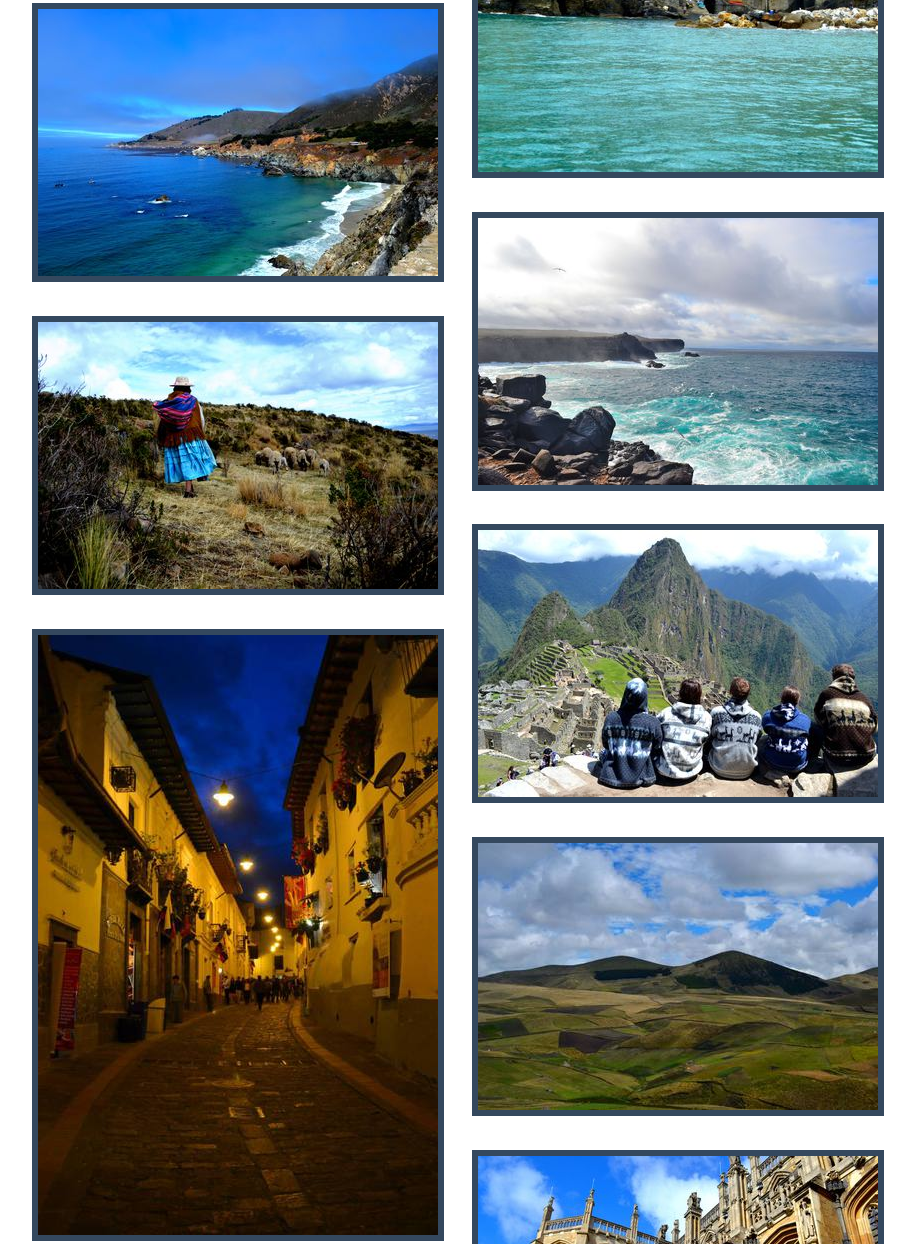
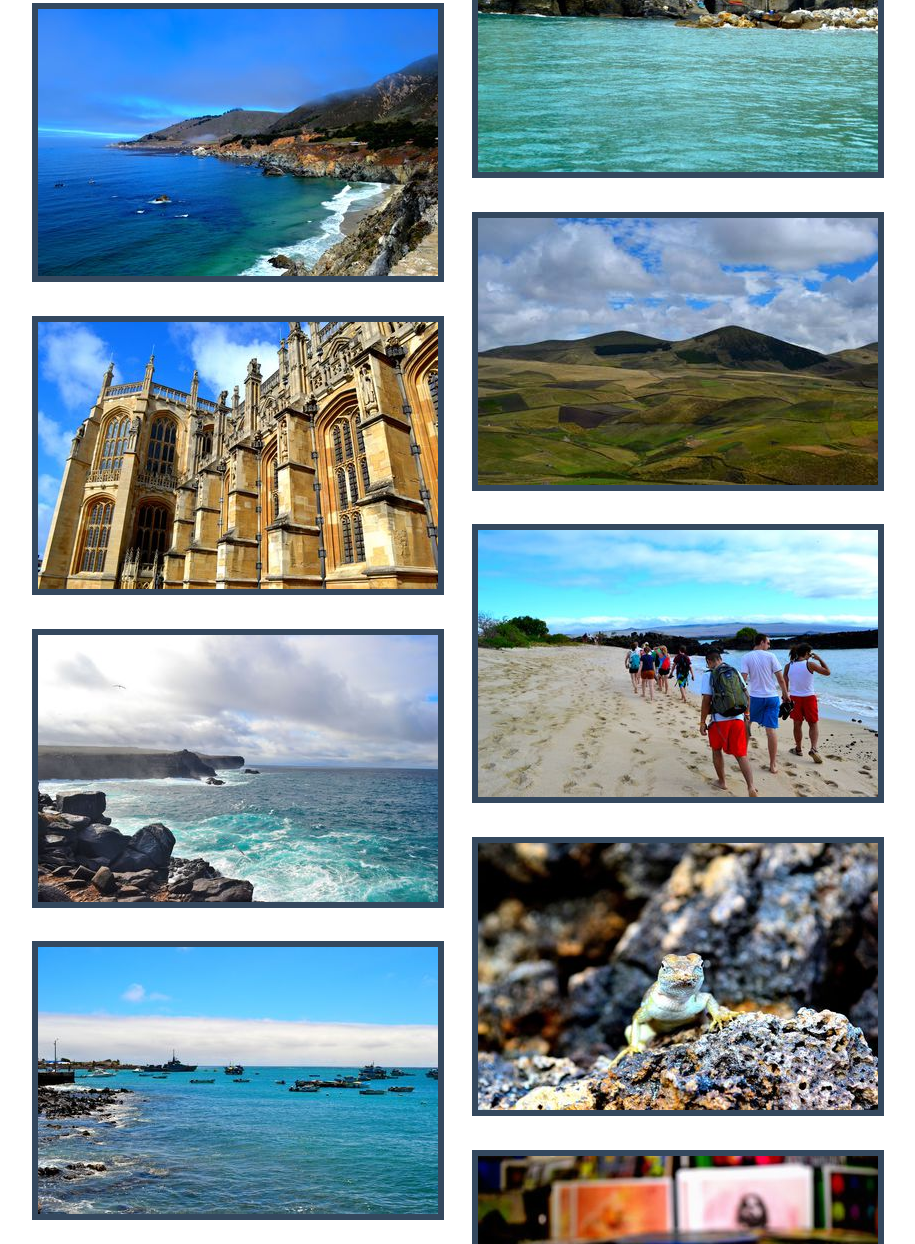
Before and after one commit to JessicaMontalto/JessicaMontalto.github.io, a website: page photography.html in a window 1280 px wide. Shown: the part 6057-7301 px from the top of the page, without its empty margins (171-1086 px from the left). Drawn offline with Linux system fonts and the light colour scheme.

Commit message:
removed some images that cant be found

```diff
--- a/photography.html
+++ b/photography.html
@@ -129,18 +129,6 @@
     </a></div>
     <div class="itemgrid"><a href="img/Photos/27.jpg" title="photo" data-gallery>
         <img class="gridimage" src="img/Photos/27.preview.jpg" alt="photo">
-    </a></div>
-    <div class="itemgrid"><a href="img/Photos/28.jpg" title="photo" data-gallery>
-        <img class="gridimage" src="img/Photos/28.preview.jpg" alt="photo">
-    </a></div>
-    <div class="itemgrid"><a href="img/Photos/29.jpg" title="photo" data-gallery>
-        <img class="gridimage" src="img/Photos/29.preview.jpg" alt="photo">
-    </a></div>
-    <div class="itemgrid"><a href="img/Photos/30.jpg" title="photo" data-gallery>
-        <img class="gridimage" src="img/Photos/30.preview.jpg" alt="photo">
-    </a></div>
-    <div class="itemgrid"><a href="img/Photos/31.jpg" title="photo" data-gallery>
-        <img class="gridimage" src="img/Photos/31.preview.jpg" alt="photo">
     </a></div>
     <div class="itemgrid"><a href="img/Photos/32.jpg" title="photo" data-gallery>
         <img class="gridimage" src="img/Photos/32.preview.jpg" alt="photo">
```
